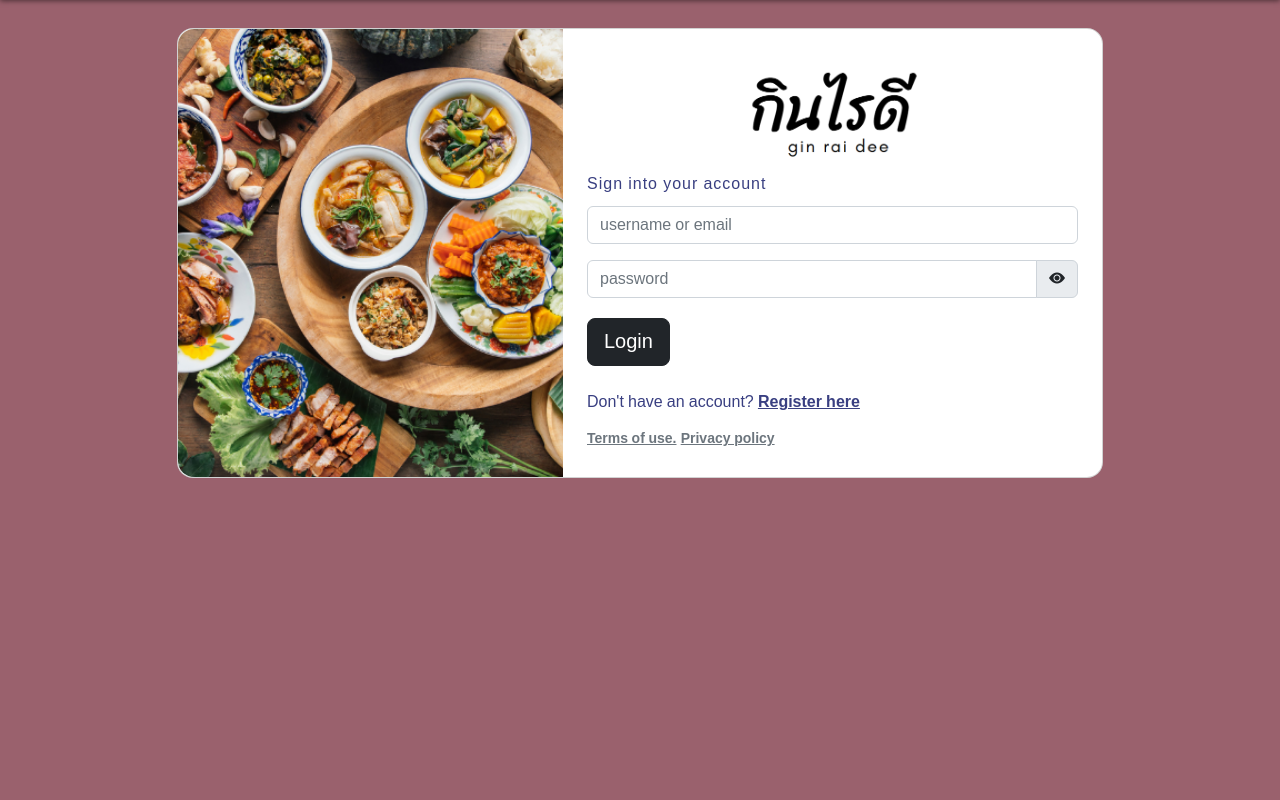
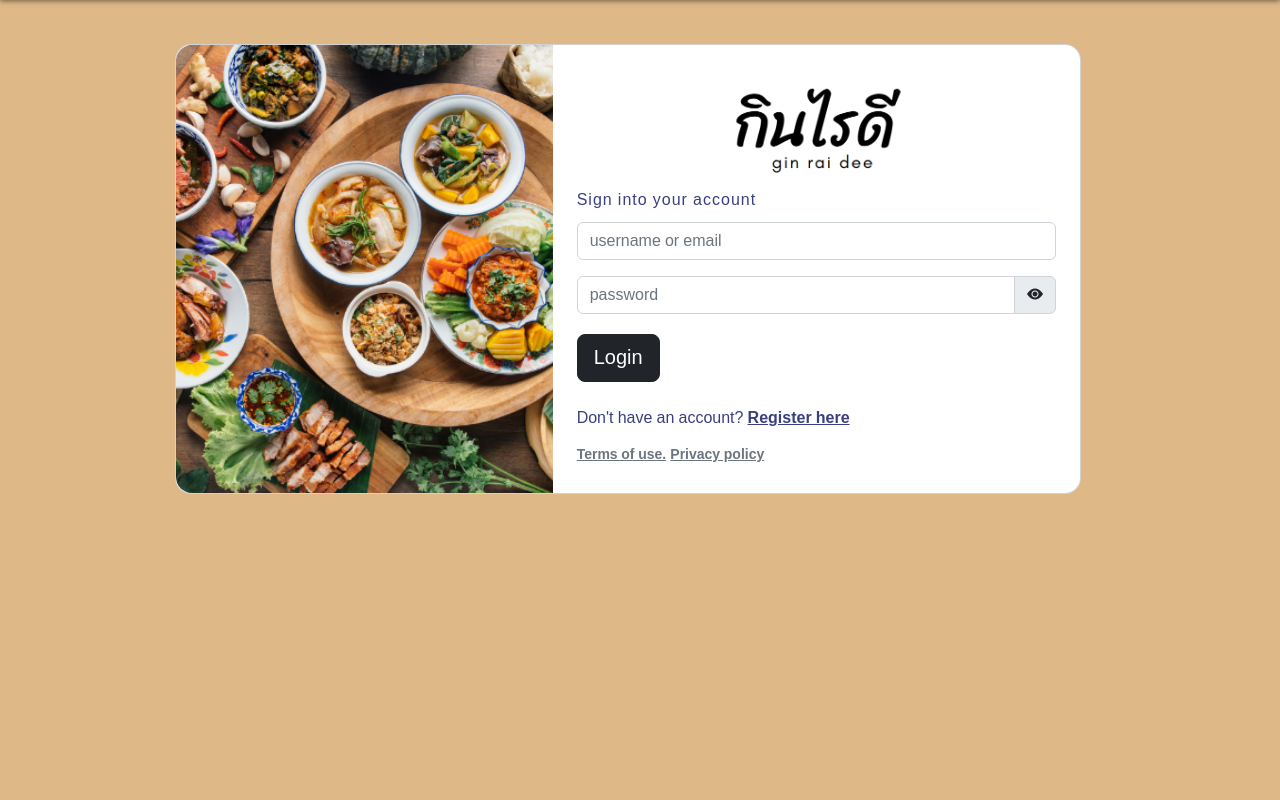
Before and after one commit to prwthub/project_foodwebboard, a PHP site: page /login.php in a window 1280 px wide. Shown: the part 70-870 px from the top of the page. Run offline with PHP 8.4, Linux system fonts and the light colour scheme; some libraries are stand-ins or nearby versions.

Commit message:
edit login and register

```diff
--- a/login.php
+++ b/login.php
@@ -119,9 +119,23 @@ if (isset($_SESSION["id"])) {
     -->
 
 
-    <section class="vh-100 pb-1" style="background-color: #9A616D; ">
+    <section class="vh-100 pb-1" style="background-color: #DEB887; ">
         <br>
         <div class="container py-1 h-90">
+            <div class="row mt-3">
+                <div class="col-md-3"></div>
+                <div class="col-md-6">
+                    <?php
+                    // ถ้ามี session มาจะมีการแสดงผล
+                    if (isset($_SESSION["error"])) {
+                        echo "<div class='alert alert-danger'><i class='bi bi-exclamation-circle-fill'></i>  ชื่อบัญชีหรือรหัสผ่านไม่ถูกต้อง</div>";
+                        // unset ไว้ เมื่อแจ้งเตือนเสร็จแล้ว ก็ลบ ไม่งั้นมันจะคาไว้
+                        unset($_SESSION["error"]);
+                    }
+                    ?>
+                </div>
+                <div class="col-md-3"></div>
+
                 <div class="row d-flex justify-content-center align-items-center h-100">
                     <div class="col col-xl-10">
                         <div class="card" style="border-radius: 1rem;">
@@ -141,14 +155,7 @@ if (isset($_SESSION["id"])) {
                                     <div class="card-body p-1 p-lg-4 text-black">
 
                                         <form action="verify.php" method="POST">
-                                        <?php
-                                        // ถ้ามี session มาจะมีการแสดงผล
-                                        if (isset($_SESSION["error"])) {
-                                            echo "<div class='alert alert-danger'><i class='bi bi-exclamation-circle-fill'></i>  ชื่อบัญชีหรือรหัสผ่านไม่ถูกต้อง</div>";
-                                            // unset ไว้ เมื่อแจ้งเตือนเสร็จแล้ว ก็ลบ ไม่งั้นมันจะคาไว้
-                                            unset($_SESSION["error"]);
-                                        }
-                                        ?>
+
 
                                             <div class="d-flex justify-content-center align-items-center mb-1 pb-1">
                                                 <i class="fas fa-cubes fa-2x me-1" style="color: #ff6219;"></i>
--- a/register.php
+++ b/register.php
@@ -65,7 +65,7 @@ session_start();
     include "nav.php";
     ?><!-- เรียก navbar จากที่อื่นมาใช้ ง่ายต่อการเรียนใช้ในหลายๆไฟล์ -->
 
-    <section class="vh-100 pb-1" style="background-color: #9A616D; ">
+    <section class="vh-100 pb-1" style="background-color: #6B8E23; ">
         <br>
         <?php
         if (isset($_SESSION["add_login"])) {
@@ -163,7 +163,7 @@ session_start();
 
                                         <div class="pt-1 mb-4">
                                             <button class="btn btn-dark btn-lg btn-block"
-                                                type="submit">Register</button>
+                                                type="submit" style="background-color :#B22222">Register</button>
                                         </div>
 
                                         <a href="#!" class="small text-muted">Terms of use.</a>
```
Lines whose indentation alone changed are shown as unchanged.
